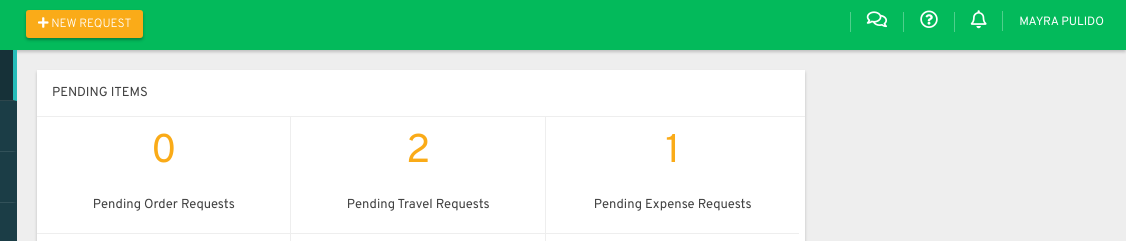
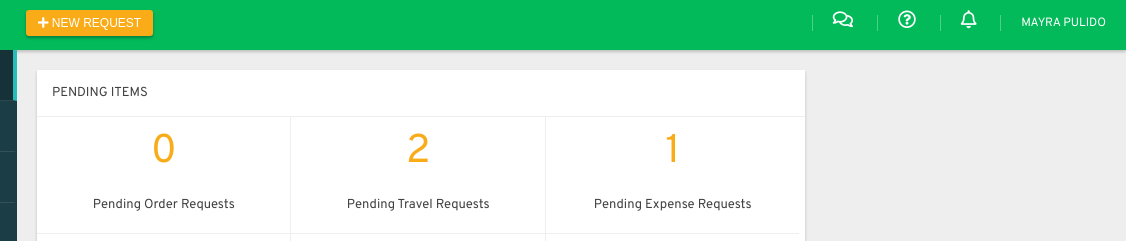
Before and after one commit to perryhoffman/design-practice, a plain HTML site: page Mayra/index.html in a window 1280 px wide. Shown: the top 241 px of the page, 154-1280 px from the left. Drawn offline with Linux system fonts and the light colour scheme.

Commit message:
made changes based on perrys feedback

```diff
--- a/Mayra/css/styles.css
+++ b/Mayra/css/styles.css
@@ -13,15 +13,17 @@ header {
   float: left;
   height: 100%;
 }
-.btn {
+button {
   color: #FFF;
   padding: 6px 12px;
   border-radius: 3px;
   font-size: 12px;
   text-transform: uppercase;
   box-shadow: 0px 2px 3px rgba(0,0,0,.3);
+  border: none;
+  margin: 0;
 }
-.new {
+.btn-new {
   background-color: #FAAB18;
   float: left;
   margin-left: 30px;
@@ -30,23 +32,24 @@ header {
 .header-content {
   float: right;
 }
-.header-content span a {
+.header-content a {
   color: #FFF;
   font-size: 12px;
   text-decoration: none;
   text-transform: uppercase;
+  padding: 0px 20px;
+  border-left: 1px solid rgba(255, 255, 255, 0.3);
 }
-.header-content span a i {
+.header-content a i {
   font-size: 18px;  height: 100%;
 }
-.header-content span a:hover {
+.header-content  a:hover {
   color: #057938;
 }
 
-.header-content span {
+.header-content {
   vertical-align: middle;
-  border-left: 1px solid rgba(255, 255, 255, 0.3);
-  padding: 0px 12px 0px 16px;
+  margin-right: -10px;
 
 }
 nav a{
@@ -130,9 +133,7 @@ nav a.active > i {
   overflow: auto;
   background: #FFF;
 }
-.row {
-  box-sizing: border-box;
-}
+
 .badge {
   width: 33%;
   text-align: center;
--- a/Mayra/index.html
+++ b/Mayra/index.html
@@ -15,12 +15,12 @@
     <div class="logo">
       <img src="images/logo.png" alt="" width="140px">
     </div>
-      <a href="#"><span class="btn new"><i class="fas fa-plus"></i> New Request</span></a>
+      <button class="btn-new"><i class="fas fa-plus"></i> New Request</button>
     <div class="header-content">
-      <span><a href="#"><i class="far fa-comments"></i></a></span>
-      <span><a href="#"><i class="far fa-question-circle"></i></a></span>
-      <span><a href="#"><i class="far fa-bell"></i></a></span>
-      <span><a href="#">Mayra Pulido</a></span>
+      <a href="#"><i class="far fa-comments"></i></a>
+      <a href="#"><i class="far fa-question-circle"></i></a>
+      <a href="#"><i class="far fa-bell"></i></a>
+      <a href="#">Mayra Pulido</a>
     </div>
 
   </header>
```
